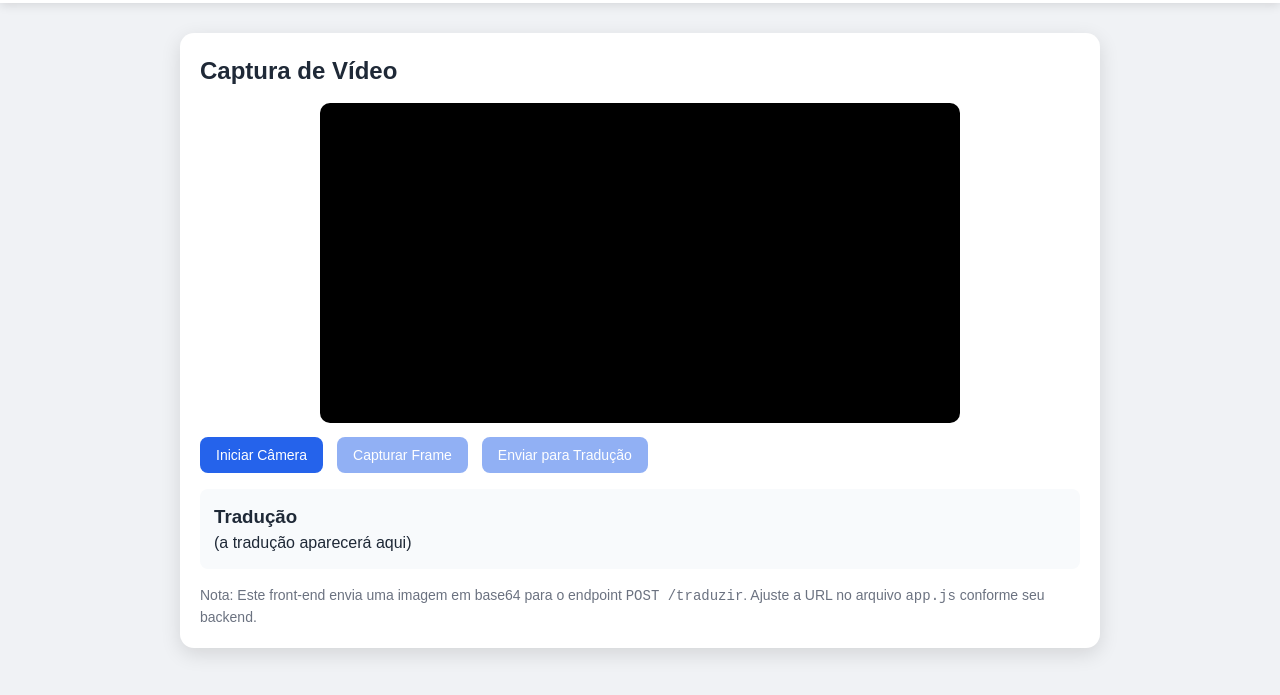
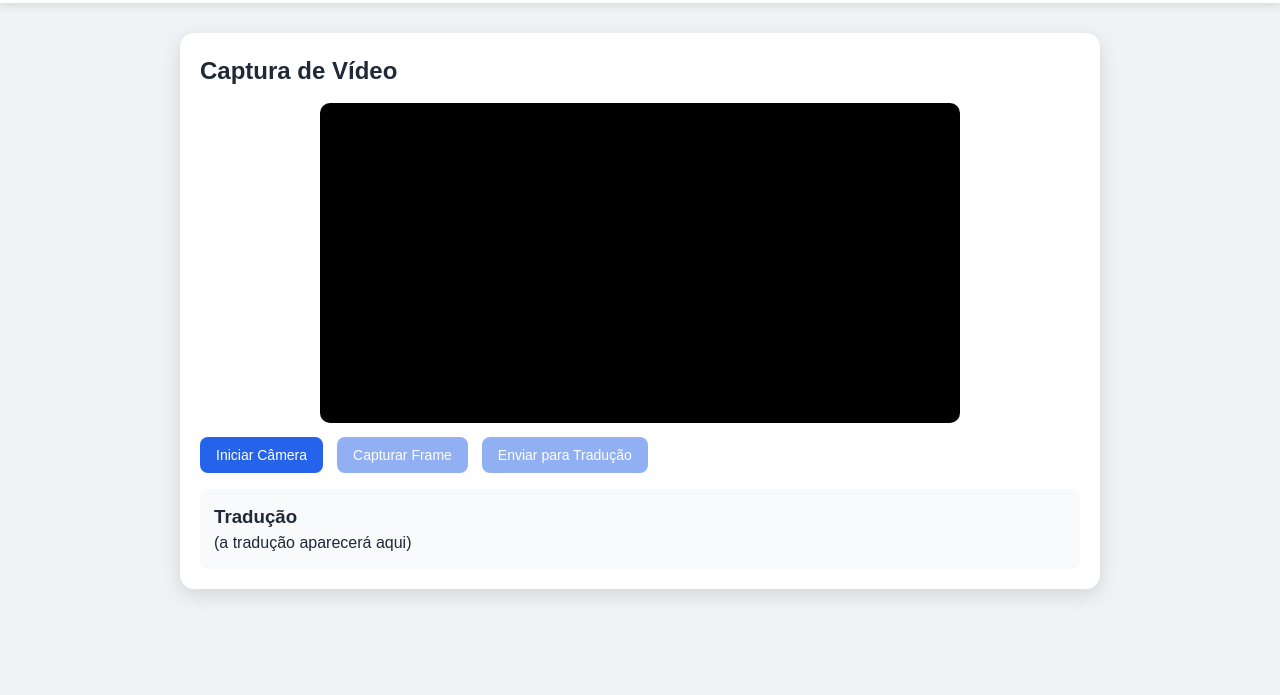
Before and after one commit to fredssonrenato8112/projeti, a plain HTML site: page traduzir.html in a window 1280 px wide. Shown: the part 69-764 px from the top of the page. Drawn offline with Linux system fonts and the light colour scheme.

Commit message:
traduzir.html
Removed note about base64 image submission to backend.

```diff
--- a/traduzir.html
+++ b/traduzir.html
@@ -44,9 +44,6 @@
 <div id="translatedText">(a tradução aparecerá aqui)</div>
 </div>
 
-
-<p class="note">Nota: Este front-end envia uma imagem em base64 para o endpoint <code>POST /traduzir</code>. Ajuste a URL no arquivo <code>app.js</code> conforme seu backend.</p>
-</section>
 </main>
 
 
```
